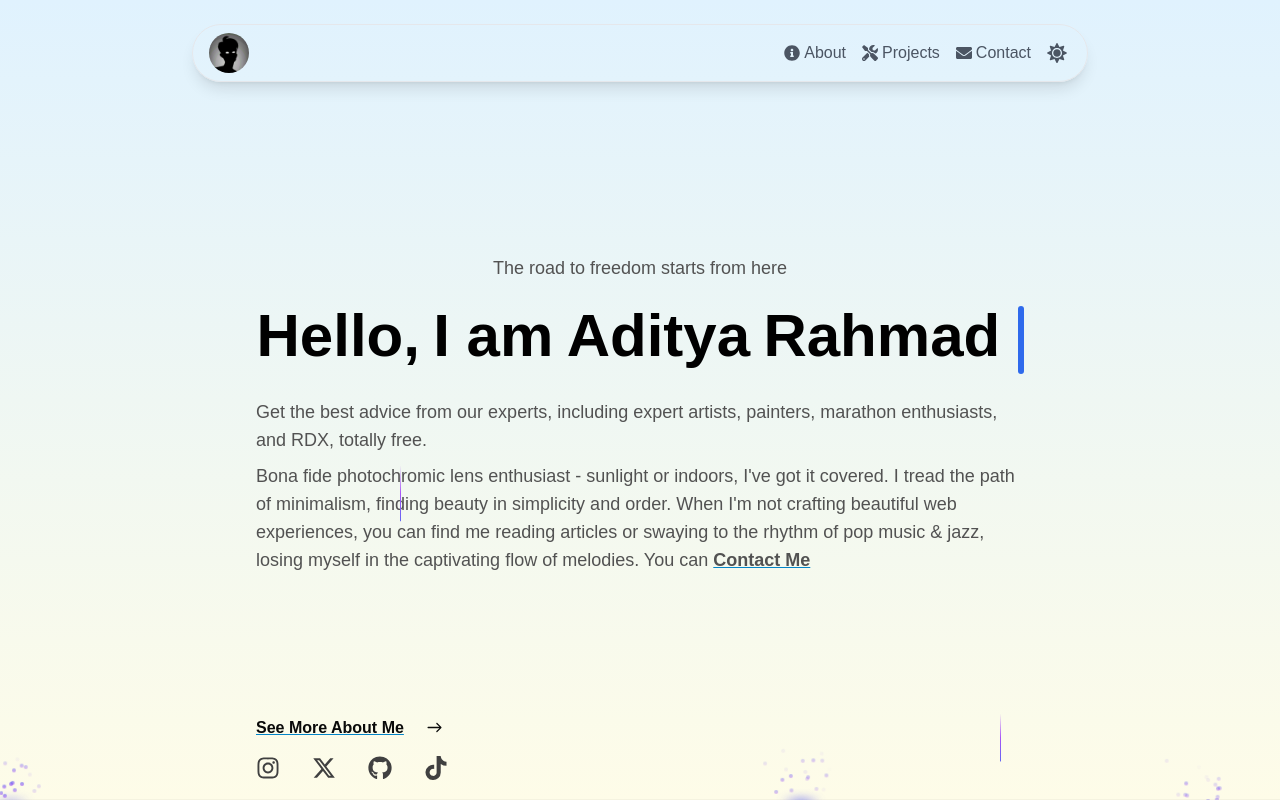
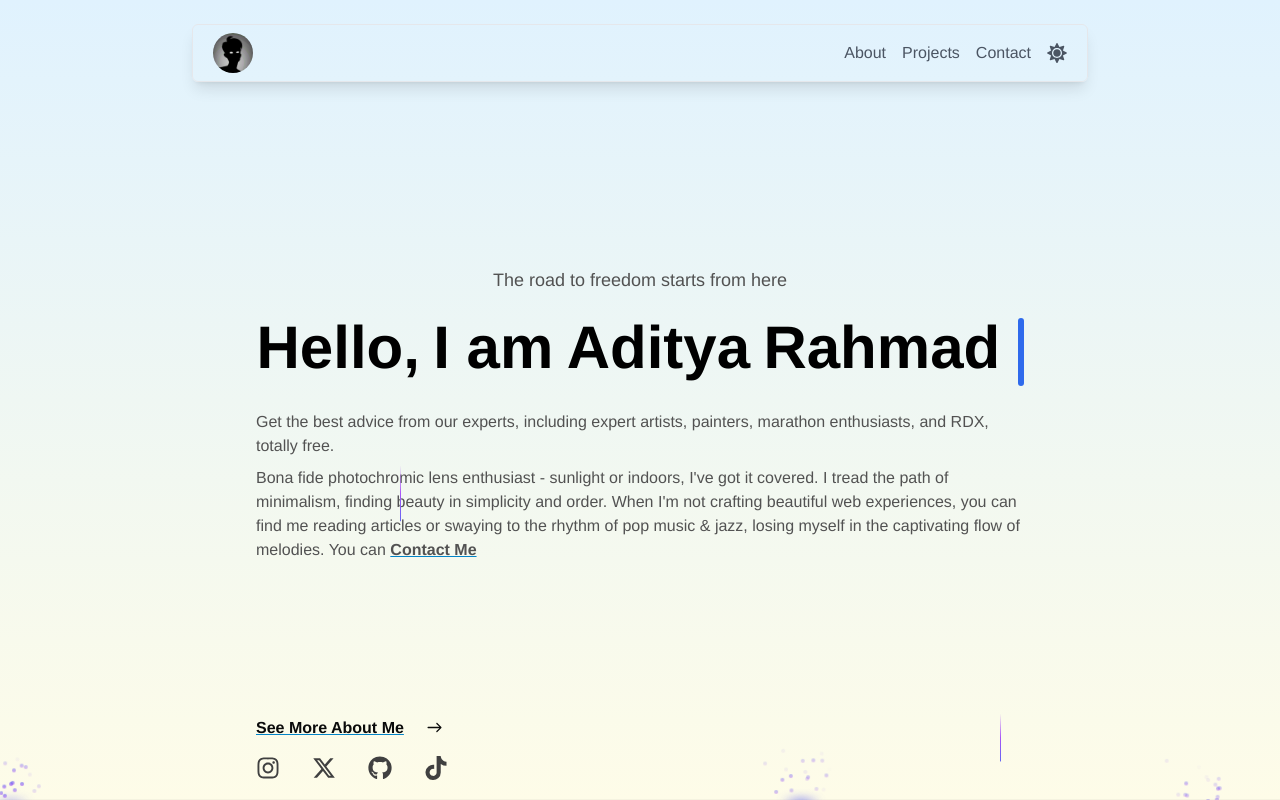
Before and after one commit to AdityaZxxx/Aditya-Portfolio, a Next.js app: page / in a window 1280 px wide. Built offline with nearby package versions, Linux system fonts and the light colour scheme.

Commit message:
add new navbar

```diff
--- a/app/(home)/layout.tsx
+++ b/app/(home)/layout.tsx
@@ -1,6 +1,8 @@
 // app/(home)/layout.tsx
+
 import Navbar from '@/components/Navbar'
 import { BackgroundBeamsWithCollision } from '@/components/ui/background-beams-with-collision'
+
 import { Metadata } from 'next'
 
 export const metadata: Metadata = {
--- a/app/(home)/page.tsx
+++ b/app/(home)/page.tsx
@@ -5,7 +5,7 @@ import Link from 'next/link'
 const words = [
   {
     text: 'Hello,',
-    className: 'text-2xl sm:text-4xl lg:text-5xl xl:text-6xl',
+    className: ' text-2xl sm:text-4xl lg:text-5xl xl:text-6xl',
   },
   {
     text: 'I am',
@@ -23,19 +23,19 @@ const words = [
 
 export default function Home() {
   return (
-    <div className="h-screen flex flex-col justify-between px-6 sm:px-8 md:px-16 lg:px-24">
+    <div className="h-screen flex flex-col justify-between px-4 sm:px-10 md:px-20 lg:px-32">
       {/* Content Section */}
       <div className="flex-1 flex flex-col justify-center sm:mb-10 sm:mt-28 md:pt-10">
         {/* Header Section */}
         <div className="flex flex-col items-center text-center">
-          <p className="text-neutral-600 dark:text-neutral-200 text-base sm:text-lg">
+          <p className="text-neutral-600 dark:text-neutral-200 font-light text-base sm:text-lg">
             The road to freedom starts from here
           </p>
-          <TypewriterEffectSmooth words={words} smallScreenCursorClassName="bg-red-500 h-8" />
+          <TypewriterEffectSmooth words={words} smallScreenCursorClassName="bg-red-500 h-6" />
         </div>
 
         {/* Text Content */}
-        <div className="text-neutral-600 dark:text-neutral-200 text-base sm:text-lg max-w-3xl mx-auto">
+        <div className="text-neutral-600 dark:text-neutral-200 font-light  max-w-3xl mx-auto">
           <p className="mb-2 mt-0">
             Get the best advice from our experts, including expert artists, painters, marathon
             enthusiasts, and RDX, totally free.
--- a/app/globals.css
+++ b/app/globals.css
@@ -3,7 +3,7 @@
 @tailwind utilities;
 
 body {
-  font-family: Arial, Helvetica, sans-serif;
+  font-family: Helvetica, sans-serif;
 }
 
 @layer base {
--- a/app/layout.tsx
+++ b/app/layout.tsx
@@ -1,17 +1,6 @@
 import type { Metadata } from 'next'
-import { Geist, Geist_Mono } from 'next/font/google'
 import './globals.css'
 import { Analytics } from '@vercel/analytics/next'
-
-const geistSans = Geist({
-  variable: '--font-geist-sans',
-  subsets: ['latin'],
-})
-
-const geistMono = Geist_Mono({
-  variable: '--font-geist-mono',
-  subsets: ['latin'],
-})
 
 export const metadata: Metadata = {
   title: 'Aditya Portfolio',
@@ -25,7 +14,7 @@ export default function RootLayout({
 }>) {
   return (
     <html lang="en">
-      <body className={`${geistSans.variable} ${geistMono.variable} antialiased`}>{children}</body>
+      <body>{children}</body>
       <Analytics />
     </html>
   )
--- a/components/Navbar.tsx
+++ b/components/Navbar.tsx
@@ -1,27 +1,30 @@
 'use client'
 
 import React, { useState } from 'react'
-import { FaHome, FaInfoCircle, FaEnvelope, FaBars, FaTimes, FaTools } from 'react-icons/fa'
+import { usePathname } from 'next/navigation'
 import Image from 'next/image'
 import Link from 'next/link'
 import ThemeSwitcher from './ThemeSwitcher'
+import { FaBars, FaTimes } from 'react-icons/fa'
 
 const Navbar = () => {
   const [isOpen, setIsOpen] = useState(false)
+  const pathname = usePathname()
 
   const toggleMenu = () => {
     setIsOpen(!isOpen)
   }
 
+  const navItems = [
+    { label: 'Home', href: '/' },
+    { label: 'About', href: '/about' },
+    { label: 'Projects', href: '/projects' },
+    { label: 'Contact', href: '/contact' },
+  ]
+
   return (
     <nav
-      className={`absolute z-10 top-4 md:top-6 left-1/2 transform -translate-x-1/2 w-full max-w-4xl shadow-lg duration-500  dark:shadow-[#060911] flex justify-center items-center bg-opacity-[4%] py-2 pr-5 pl-4
-    ${
-      isOpen
-        ? 'rounded-xl md:rounded-full dark:from-gray-900 dark:to-black border border-gray-200 dark:border-gray-700 z-50'
-        : 'rounded-full border border-gray-200 dark:border-gray-700'
-    }
-    transition-all duration-300`}
+      className={`absolute z-10 top-4 md:top-6 left-1/2 transform -translate-x-1/2 w-full max-w-4xl shadow-lg duration-500 dark:shadow-gray-900 flex justify-center items-center py-2 px-5 transition-all rounded-md border border-gray-200 dark:border-gray-700`}
     >
       <div className="container mx-auto flex justify-between items-center">
         {/* Logo */}
@@ -35,24 +38,22 @@ const Navbar = () => {
 
         {/* Desktop Navigation */}
         <div className="hidden md:flex space-x-4">
+          {navItems.map(
+            (item) =>
+              pathname !== item.href && ( // Hide current page link
                 <Link
-            href="/about"
-            className="text-gray-600 dark:text-gray-300 hover:text-gray-900 dark:hover:text-white flex items-center duration-500 hover:scale-110"
+                  key={item.href}
+                  href={item.href}
+                  className={`text-gray-600 dark:text-gray-300 flex items-center duration-500 hover:scale-110 ${
+                    pathname === item.href
+                      ? 'underline text-gray-900 dark:text-white' // Highlight active link
+                      : 'relative text-black hover:text-gray-400 cursor-pointer transition-all ease-in-out before:transition-[width] before:ease-in-out before:duration-700 before:absolute before:bg-gray-400 before:origin-center before:h-[1px] before:w-0 hover:before:w-[50%] before:bottom-0 before:left-[50%] after:transition-[width] after:ease-in-out after:duration-700 after:absolute after:bg-gray-400 after:origin-center after:h-[1px] after:w-0 hover:after:w-[50%] after:bottom-0 after:right-[50%]'
+                  }`}
                 >
-            <FaInfoCircle className="mr-1" /> About
+                  {item.label}
                 </Link>
-          <Link
-            href="/projects"
-            className="text-gray-600 dark:text-gray-300 duration-500 hover:scale-110 hover:text-gray-900 dark:hover:text-white flex items-center"
-          >
-            <FaTools className="mr-1" /> Projects
-          </Link>
-          <Link
-            href="/contact"
-            className="text-gray-600 dark:text-gray-300 duration-500 hover:scale-110 hover:text-gray-900 dark:hover:text-white flex items-center"
-          >
-            <FaEnvelope className="mr-1" /> Contact
-          </Link>
+              ),
+          )}
           {/* Theme Switcher */}
           <ThemeSwitcher />
         </div>
@@ -67,37 +68,26 @@ const Navbar = () => {
 
       {/* Mobile Menu */}
       <div
-        className={` md:hidden absolute flex top-full mt-0 left-0 w-full flex-col items-center dark:backdrop-blur-lg backdrop-blur-md shadow-b-lg dark:shadow-b-sm dark:shadow-gray-500 p-4 rounded-lg border border-gray-200 dark:border-gray-700 transition-transform duration-500 ease-in-out
-        ${
+        className={`md:hidden h-screen absolute flex top-full font-semibold mt-0 left-0 w-full flex-col items-center backdrop-blur-lg shadow-b-lg dark:shadow-b-sm dark:shadow-gray-500 p-4 rounded-lg transition-transform duration-500 ease-in-out py-6 pt-20 ${
           isOpen
             ? 'scale-100 opacity-100 pointer-events-auto'
             : 'scale-75 opacity-0 pointer-events-none'
         }`}
       >
+        {navItems.map((item) => (
           <Link
-          href="/"
-          className="text-gray-600 dark:text-gray-300 text-xl hover:underline duration-500 hover:scale-110 flex items-center py-2"
+            key={item.href}
+            href={item.href}
+            className={`text-gray-600 dark:text-gray-300 text-xl duration-500 hover:scale-110 flex items-center py-2 ${
+              pathname === item.href
+                ? 'underline text-gray-900 dark:text-white' // Highlight active link
+                : 'relative text-black hover:text-gray-400 cursor-pointer transition-all ease-in-out before:transition-[width] before:ease-in-out before:duration-700 before:absolute before:bg-gray-400 before:origin-center before:h-[1px] before:w-0 hover:before:w-[50%] before:bottom-0 before:left-[50%] after:transition-[width] after:ease-in-out after:duration-700 after:absolute after:bg-gray-400 after:origin-center after:h-[1px] after:w-0 hover:after:w-[50%] after:bottom-0 after:right-[50%]'
+            }`}
           >
-          <FaHome size={20} className="mr-2" /> Home
+            {item.label}
           </Link>
-        <Link
-          href="/about"
-          className="text-gray-600 dark:text-gray-300 text-xl hover:underline duration-500 hover:scale-110 hover:text-gray-900 dark:hover:text-white flex items-center py-2"
-        >
-          <FaInfoCircle size={20} className="mr-2" /> About
-        </Link>
-        <Link
-          href="/projects"
-          className="text-gray-600 dark:text-gray-300 text-xl hover:underline duration-500 hover:scale-110 hover:text-gray-900 dark:hover:text-white flex items-center py-2"
-        >
-          <FaTools size={20} className="mr-2" /> Projects
-        </Link>
-        <Link
-          href="/contact"
-          className="text-gray-600 dark:text-gray-300 text-xl hover:underline duration-500 hover:scale-110 hover:text-gray-900 dark:hover:text-white flex items-center py-2"
-        >
-          <FaEnvelope size={20} className="mr-2" /> Contact
-        </Link>
+        ))}
+
         {/* Theme Switcher */}
         <ThemeSwitcher />
       </div>
```
Lines whose indentation alone changed are shown as unchanged.
